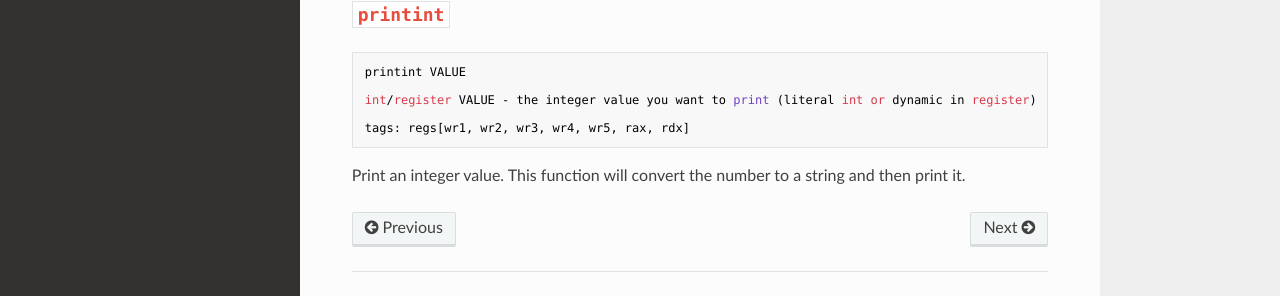
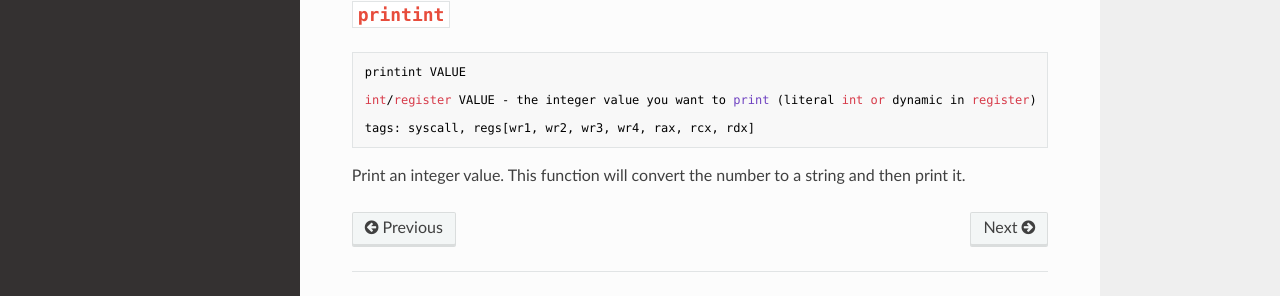
Before and after one commit to Xantus10/Transgalactic, an MkDocs documentation site: the page built from docs/docs/modules/std.md, in a window 1280 px wide and 1392 px high. Shown: the part 1051-1347 px from the top of the window. Built offline with MkDocs 1.6.1, drawn with Linux system fonts in a browser that asks for light colours; nearby versions of some CDN libraries.

Commit message:
typo fix

````diff
--- a/docs/docs/modules/std.md
+++ b/docs/docs/modules/std.md
@@ -48,7 +48,7 @@ printint VALUE
 
 int/register VALUE - the integer value you want to print (literal int or dynamic in register)
 
-tags: regs[wr1, wr2, wr3, wr4, wr5, rax, rdx]
+tags: syscall, regs[wr1, wr2, wr3, wr4, rax, rcx, rdx]
 ```
 
 Print an integer value. This function will convert the number to a string and then print it.
````
